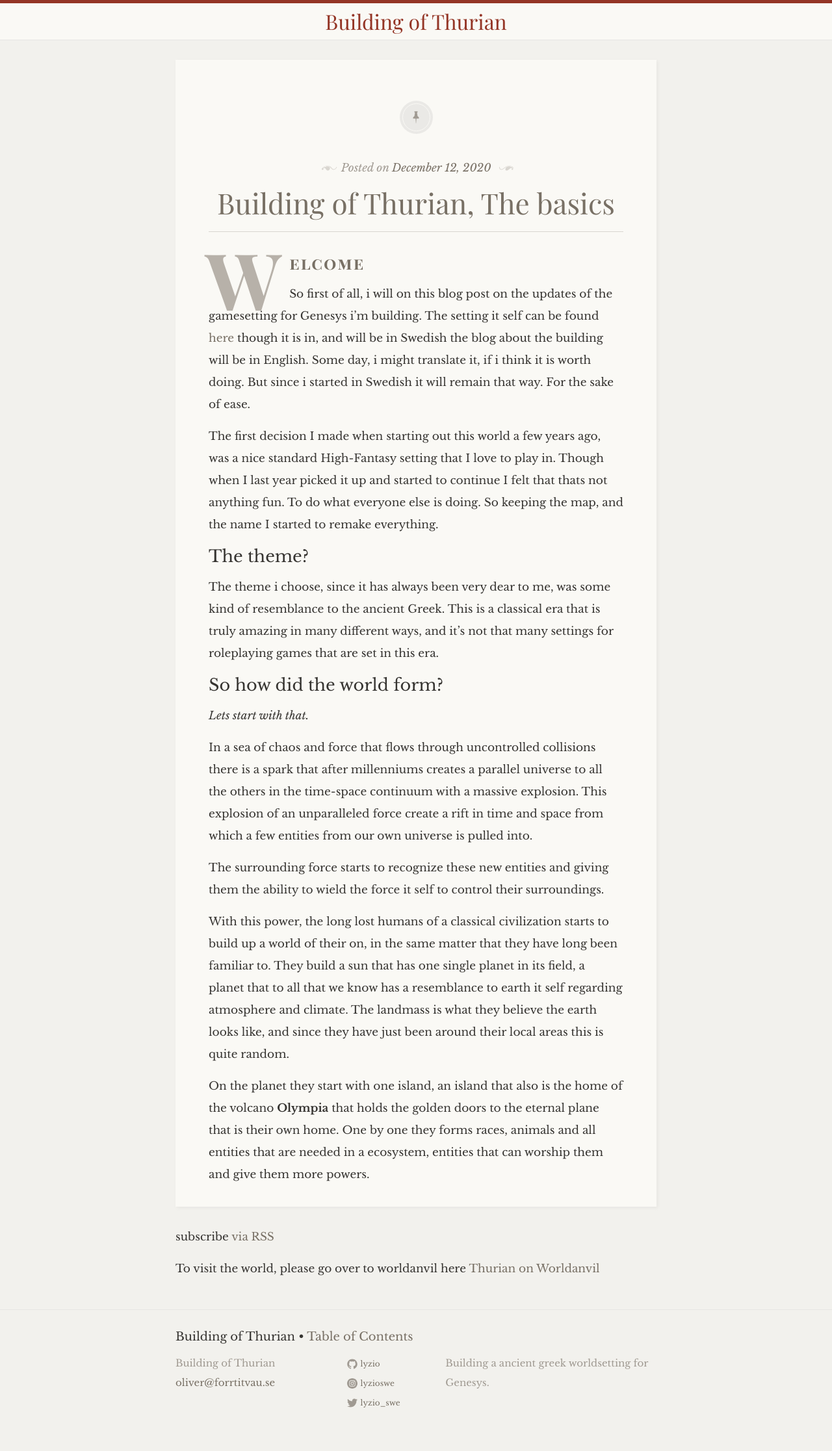
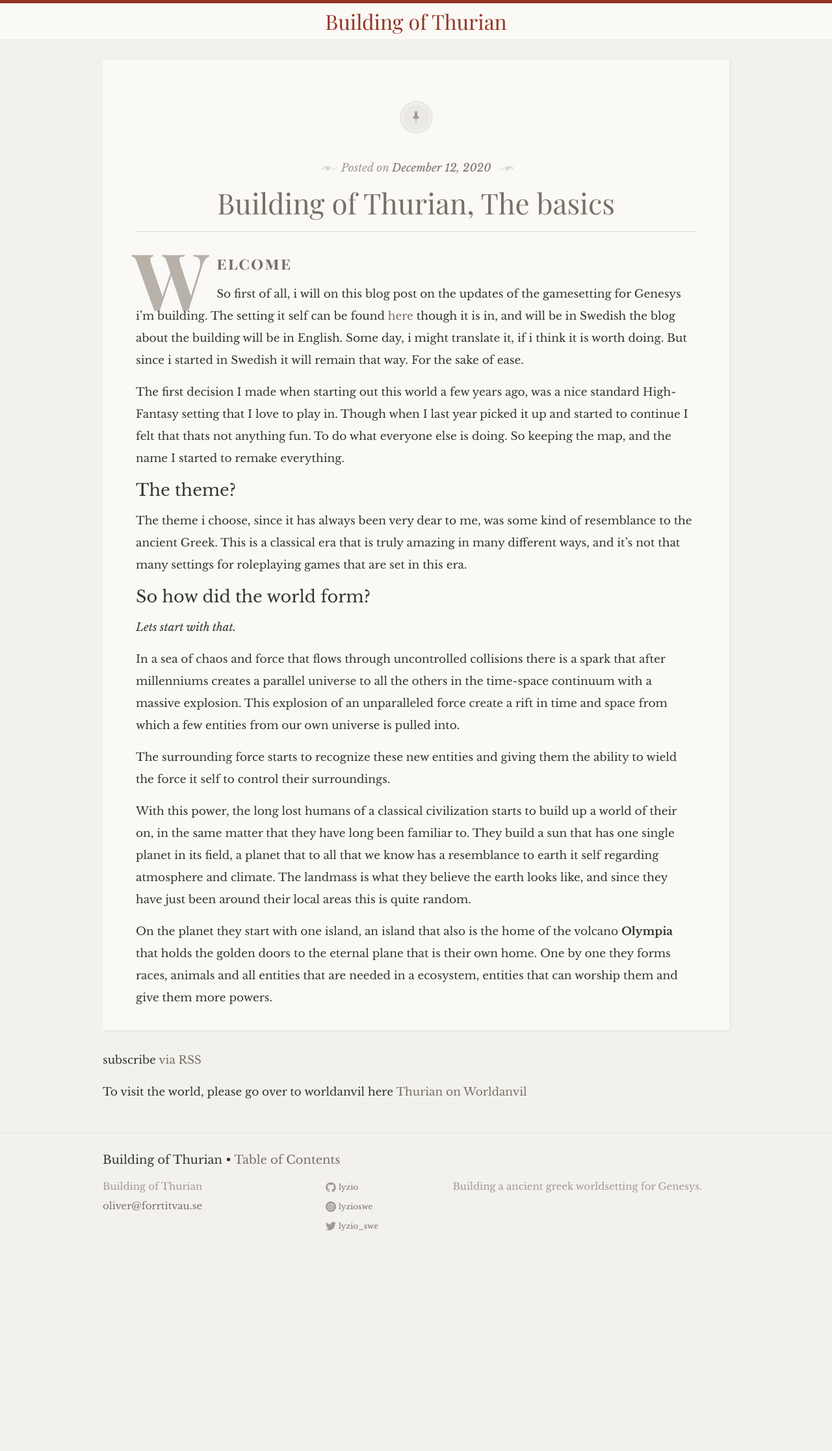
Before and after one commit to lyzio/lyzblog, a Jekyll site: the page built from index.html, in a window 1280 px wide. Shown: the whole page at 65% size. Built offline with Jekyll 4.4.1, drawn with Linux system fonts in a browser that asks for light colours; some web fonts are replaced; after the commit the page ends 1961 px from its top, so only the background shows below that.

Commit message:
Update _base.scss

```diff
--- a/_sass/_base.scss
+++ b/_sass/_base.scss
@@ -276,8 +276,10 @@ pre {
  * Wrapper
  */
 .wrapper {
-    max-width: -webkit-calc(#{$content-width} - (#{$spacing-unit} * 2));
-    max-width:         calc(#{$content-width} - (#{$spacing-unit} * 2));
+  /*  max-width: -webkit-calc(#{$content-width} - (#{$spacing-unit} * 2));
+    max-width:         calc(#{$content-width} - (#{$spacing-unit} * 2)); */
+    max-width: -webkit-calc(80% - (#{$spacing-unit} * 2));
+    max-width: calc(80% - (#{$spacing-unit} * 2));
     margin-right: auto;
     margin-left: auto;
     padding-right: $spacing-unit;
```
